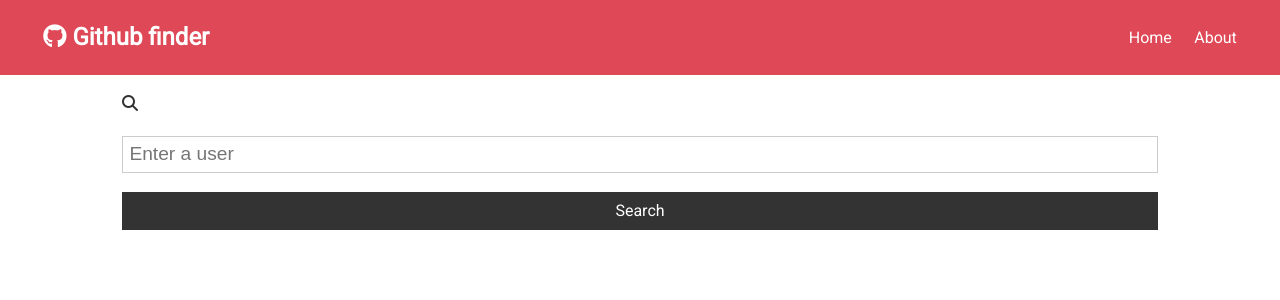
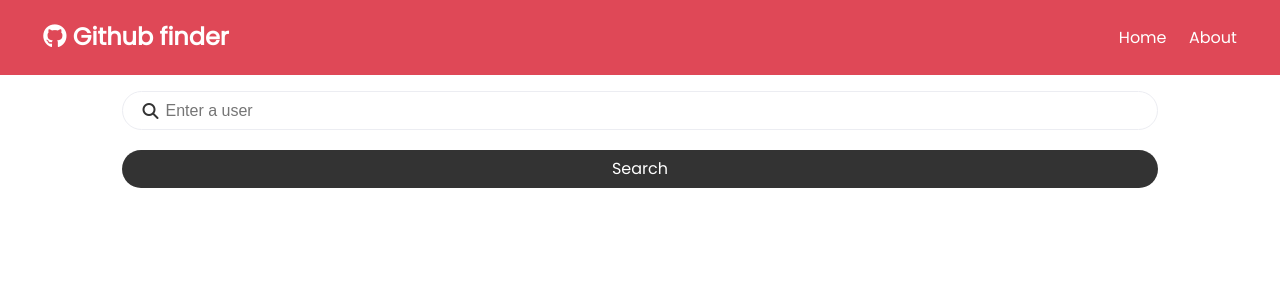
Before and after one commit to sarthakkundra/Github-Finder, a React (Create React App) app: page / in a window 1280 px wide. Shown: the top 300 px of the page. Built offline with nearby package versions, Linux system fonts and the light colour scheme.

Commit message:
neumorphism theme updated with box shadows and colors

```diff
--- a/src/App.css
+++ b/src/App.css
@@ -1,4 +1,4 @@
-@import url('https://fonts.googleapis.com/css?family=Roboto');
+@import url('https://fonts.googleapis.com/css?family=Poppins');
 
 /* Global Styles */
 :root {
@@ -16,11 +16,11 @@
 }
 
 body {
-  font-family: 'Roboto', sans-serif;
+  font-family: 'Poppins', sans-serif;
   font-size: 1rem;
   line-height: 1.6;
   background-color: #fff;
-  color: #333;
+  color: #110A57;
 }
 
 a {
@@ -112,13 +112,14 @@ img {
 /* Cards */
 .card {
   padding: 1rem;
-  border: #ccc 1px dotted;
+  border: #ECEDF2 1px dotted;
+  border-radius: 10px;
   margin: 0.7rem 0;
   transition: all 0.3s ease;
 }
 
 .card:hover .round-img {
-  width: 80px !important;
+  width: 100px !important;
 }
 
 /* List */
@@ -225,15 +226,20 @@ img {
   width: 100%;
 }
 
-.btn-sm {
-  font-size: 0.8rem;
-  padding: 0.3rem 1rem;
+.profile-btn {
+  color: black !important;
+  background-color: #FFF !important;
+  font-size: 0.9rem;
+  padding: 0.3rem 1.5rem;
   margin-right: 0.2rem;
+  border-radius: 50px;
+  box-shadow: 0 15px 10px -10px rgba(0, 0, 0, 0.357);
 }
 
-
-.btn-sm:hover {
-  color: #FFF;
+.profile-btn:hover {
+  background-color: #FFF !important;
+  color: black !important;
+  box-shadow: 0 10px 10px -10px rgba(0, 0, 0, 0.357);
 }
 
 .badge {
@@ -301,7 +307,7 @@ img {
 .alert-white {
   background: #fff;
   color: #333;
-  border: #ccc solid 1px;
+  border: #ECEDF2 solid 1px;
 }
 
 .btn:hover {
@@ -310,7 +316,7 @@ img {
 
 .bg-light,
 .badge-light {
-  border: #ccc solid 1px;
+  border: #ECEDF2 solid 1px;
 }
 
 .round-img {
@@ -319,6 +325,7 @@ img {
 
 /* Forms */
 input {
+  font-weight: 300;
   margin: 1.2rem 0;
 }
 
@@ -333,17 +340,20 @@ input[type='email'],
 input[type='password'],
 input[type='date'],
 select,
-textarea {
+textarea,
+.input-icon {
   display: block;
   width: 100%;
-  padding: 0.4rem;
+  padding: 0.4rem 1rem;
   font-size: 1.2rem;
-  border: 1px solid #ccc;
+  border: 1px solid #ECEDF2;
+  border-radius: 50px;
 }
 
 input[type='submit'],
 button {
   font: inherit;
+  border-radius: 50px;
 }
 
 table th,
@@ -386,6 +396,28 @@ table th {
   margin-right: 0.6rem;
 }
 
+/* Search Bar */
+
+.input-icon {
+  font-size: 1rem;
+  color: var(--dark-color);
+  padding: 0.6rem 1rem;
+  display: flex;
+  align-items: center;
+  justify-content: center;
+}
+
+.input-icon input {
+  color: var(--dark-color);
+  margin: 0px;
+  margin-left: 7px;
+  width: calc(100% - 30px);
+  padding: 0px;
+  font-size: 1rem;
+  border: none;
+  border-radius: 0px;
+}
+
 /* Mobile Styles */
 @media (max-width: 700px) {
   .hide-sm {
```
